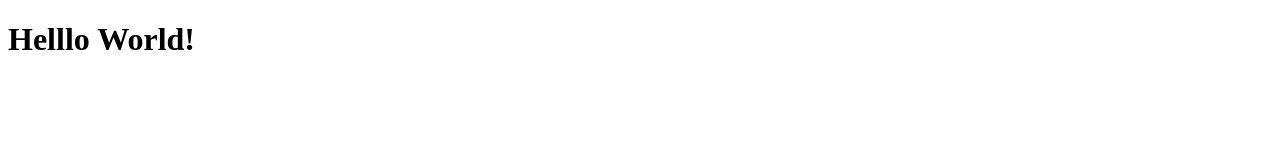
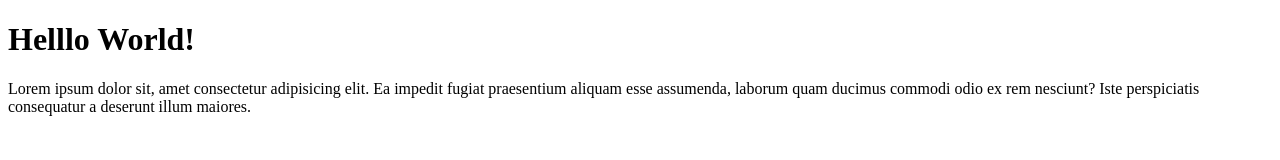
Before and after one commit to Aris220/c-git-test, a plain HTML site: page index.html in a window 1280 px wide. Drawn offline with Linux system fonts and the light colour scheme.

Commit message:
menambahkan paragraf

```diff
--- a/index.html
+++ b/index.html
@@ -7,5 +7,11 @@
   </head>
   <body>
     <h1>Helllo World!</h1>
+    <p>
+      Lorem ipsum dolor sit, amet consectetur adipisicing elit. Ea impedit
+      fugiat praesentium aliquam esse assumenda, laborum quam ducimus commodi
+      odio ex rem nesciunt? Iste perspiciatis consequatur a deserunt illum
+      maiores.
+    </p>
   </body>
 </html>
```
